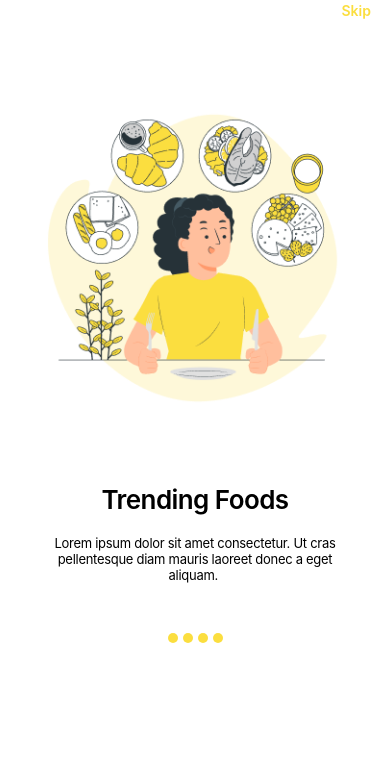
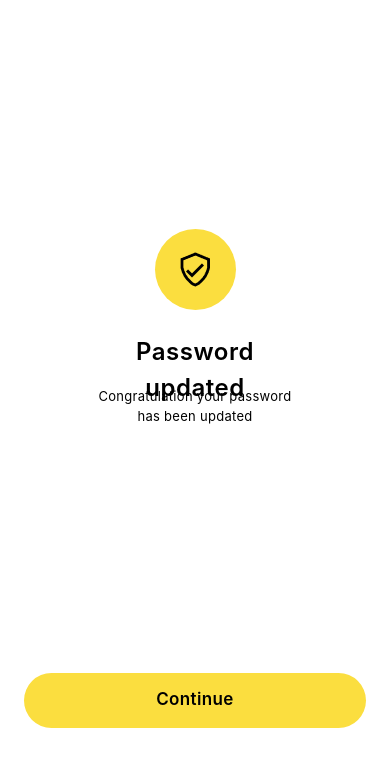
Before and after one commit to BISHAL120/foodoo, a React Native app: screen / in a window 390 px wide. Shown: the top 766 px of the page. Built offline with nearby package versions, Linux system fonts and the light colour scheme.

Commit message:
forgotPassword Screen 6 Tailwind converted

```diff
--- a/App.tsx
+++ b/App.tsx
@@ -8,5 +8,5 @@ import RegistrationScreen2 from "./Components/Registration/RegistrationScreen2";
 import RegistrationScreen3 from "./Components/Registration/RegistrationScreen3";
 
 export default function App() {
-  return <Onboardings />;
+  return <ForgotPassword4 />;
 }
--- a/Components/ForgotPassword/ForgotPassword4.tsx
+++ b/Components/ForgotPassword/ForgotPassword4.tsx
@@ -11,22 +11,24 @@ import ColorAuthBtn from "../Shared/Color-Auth-Btn";
 
 const ForgotPassword4 = () => {
   return (
-    <SafeAreaView style={styles.Container}>
+    <SafeAreaView className="flex flex-col items-center text-white">
       <StatusBar barStyle={"dark-content"} backgroundColor="#fff" />
-      <View style={styles.ImageContainer}>
-        <View style={styles.Image}>
+      <View className="w-full flex-row justify-center mt-[229px]">
+        <View className="w-[81px] h-[81px] bg-[#FBDE3F] rounded-full justify-center items-center">
           <Image source={require("../../assets/Success.png")} />
         </View>
       </View>
-      <View style={styles.HeaderContainer}>
-        <Text style={styles.HeaderText}>Password updated</Text>
+      <View className="mt-[24px] w-[222px] h-[36px]">
+        <Text className="text-center text-[24px] leading-[36px] font-semibold text-black tracking-[0.528px]">
+          Password updated
+        </Text>
       </View>
-      <View style={styles.ParagraphContainer}>
-        <Text style={styles.Paragraph}>
+      <View className="w-[201px] h-10 mt-4">
+        <Text className="text-center text-[13px] leading-5 text-black font-normal tracking-[0.286px]">
           Congratulation your password has been updated
         </Text>
       </View>
-      <View style={styles.Submit}>
+      <View className="mt-[247px] w-full h-[55px] flex-row justify-center">
         <ColorAuthBtn name="Continue" />
       </View>
     </SafeAreaView>
@@ -36,60 +38,57 @@ const ForgotPassword4 = () => {
 export default ForgotPassword4;
 
 const styles = StyleSheet.create({
-  Container: {
+  /*   Container: {
     flex: 1,
     color: "#fff",
     flexDirection: "column",
     alignItems: "center",
-  },
-  ImageContainer: {
+  }, */
+  /*   ImageContainer: {
     width: "100%",
     flexDirection: "row",
     justifyContent: "center",
     marginTop: 229,
-  },
-  Image: {
+  }, */
+  /*   Image: {
     width: 81,
     height: 81,
     backgroundColor: "#FBDE3F",
     borderRadius: 999,
     justifyContent: "center",
     alignItems: "center",
-  },
-  HeaderContainer: {
+  }, */
+  /*  HeaderContainer: {
     marginTop: 24,
     width: 222,
     height: 36,
-  },
-  HeaderText: {
+  }, */
+  /*   HeaderText: {
     textAlign: "center",
     fontSize: 24,
     lineHeight: 36,
     fontWeight: "600",
     color: "#000",
     letterSpacing: 0.528,
-  },
-  ParagraphContainer: {
+  }, */
+  /*   ParagraphContainer: {
     width: 201,
     height: 40,
     marginTop: 16,
-  },
-  Paragraph: {
+  }, */
+  /*   Paragraph: {
     textAlign: "center",
     fontSize: 13,
     lineHeight: 19.5,
     color: "#000",
     fontWeight: "400",
     letterSpacing: 0.286,
-  },
-  TextLink: {
-    fontWeight: "600",
-  },
-  Submit: {
+  }, */
+  /*   Submit: {
     marginTop: 247,
     width: "100%",
     height: 55,
     flexDirection: "row",
     justifyContent: "center",
-  },
+  }, */
 });
```
